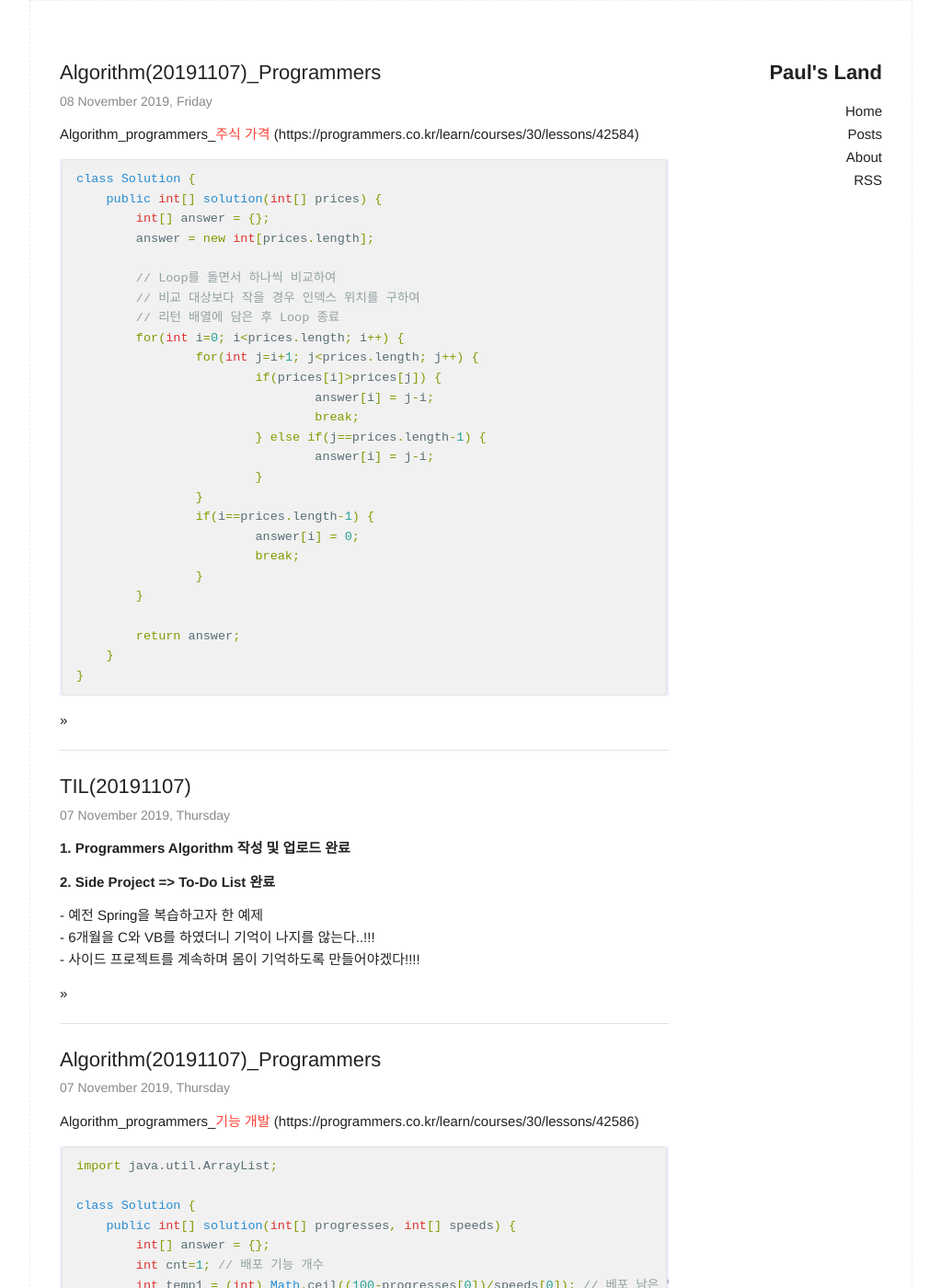
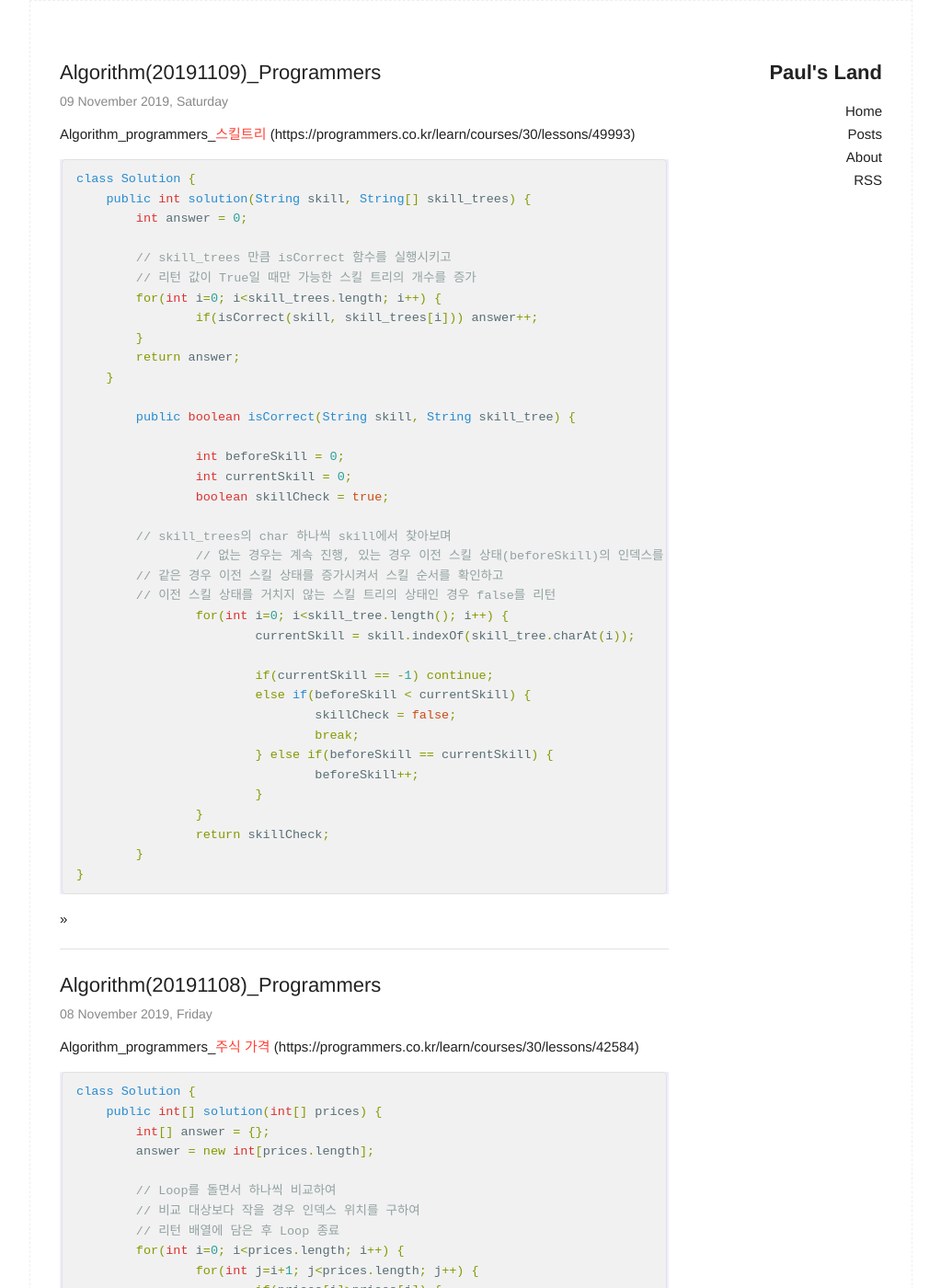
Before and after one commit to qudgns200/qudgns200.github.io, a Jekyll site: the page built from index.html, in a window 1280 px wide and 1400 px high. Shown: the whole window at 92% size, without its empty margins (128-1151 px from the left). Built offline with Jekyll 4.4.1, drawn with Linux system fonts in a browser that asks for light colours; some of the changed text lies outside the part shown.

Commit message:
Write Algorithm(20191109)

````diff
--- a/_posts/2019-11-08-Algorithm.md
+++ b/_posts/2019-11-08-Algorithm.md
@@ -1,6 +1,6 @@
 ---
 layout: post
-title:  Algorithm(20191107)_Programmers
+title:  Algorithm(20191108)_Programmers
 category: Algorithm
 description:
 ---
--- /dev/null
+++ b/_posts/2019-11-09-Algorithm.md
@@ -0,0 +1,49 @@
+---
+layout: post
+title:  Algorithm(20191109)_Programmers
+category: Algorithm
+description:
+---
+
+Algorithm_programmers_<span class="red">스킬트리</span>
+(https://programmers.co.kr/learn/courses/30/lessons/49993)
+<br>
+
+```java
+class Solution {
+    public int solution(String skill, String[] skill_trees) {
+        int answer = 0;
+
+        // skill_trees 만큼 isCorrect 함수를 실행시키고
+        // 리턴 값이 True일 때만 가능한 스킬 트리의 개수를 증가
+        for(int i=0; i<skill_trees.length; i++) {
+        	if(isCorrect(skill, skill_trees[i])) answer++;
+        }
+        return answer;
+    }
+
+	public boolean isCorrect(String skill, String skill_tree) {
+
+		int beforeSkill = 0;
+		int currentSkill = 0;
+		boolean skillCheck = true;
+
+        // skill_trees의 char 하나씩 skill에서 찾아보며
+		// 없는 경우는 계속 진행, 있는 경우 이전 스킬 상태(beforeSkill)의 인덱스를 확인하여
+        // 같은 경우 이전 스킬 상태를 증가시켜서 스킬 순서를 확인하고
+        // 이전 스킬 상태를 거치지 않는 스킬 트리의 상태인 경우 false를 리턴
+		for(int i=0; i<skill_tree.length(); i++) {
+			currentSkill = skill.indexOf(skill_tree.charAt(i));
+
+			if(currentSkill == -1) continue;
+			else if(beforeSkill < currentSkill) {
+				skillCheck = false;
+				break;
+			} else if(beforeSkill == currentSkill) {
+				beforeSkill++;
+			}
+		}
+		return skillCheck;
+	}
+}
+```
````
